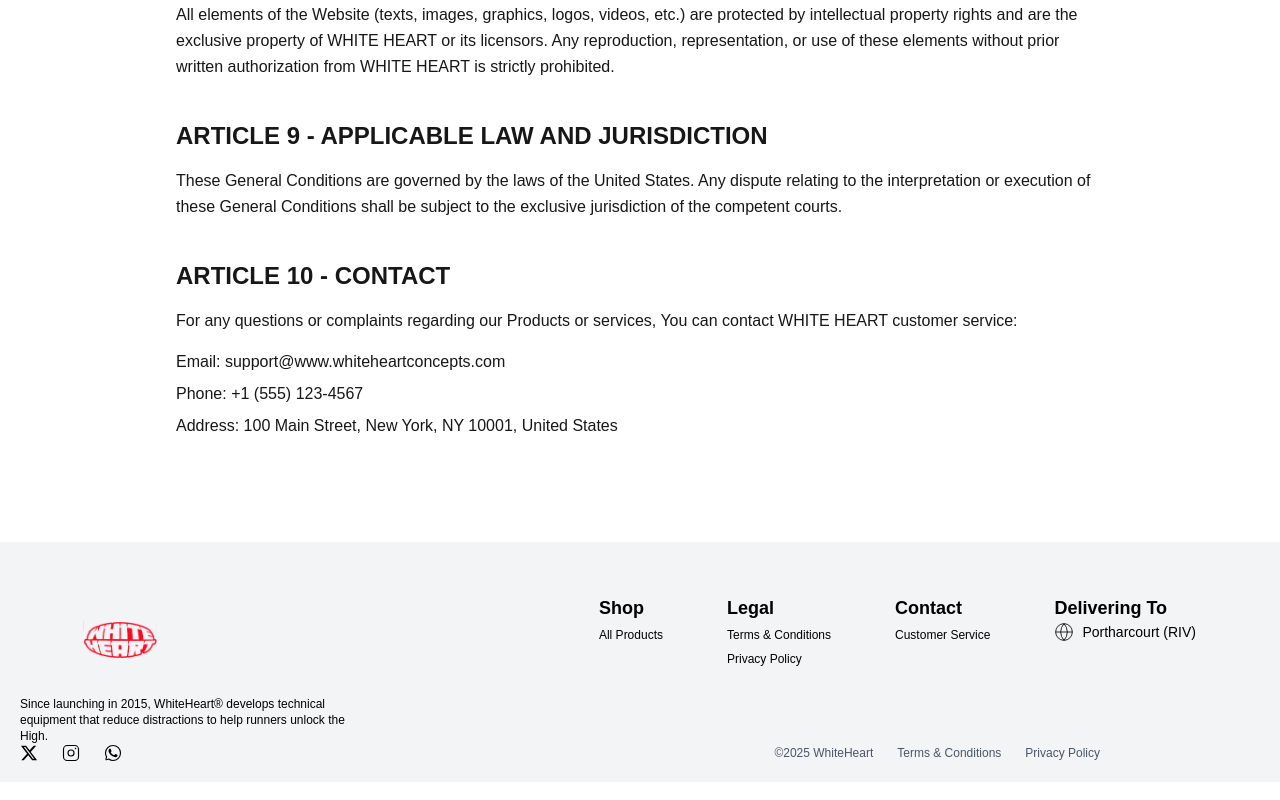
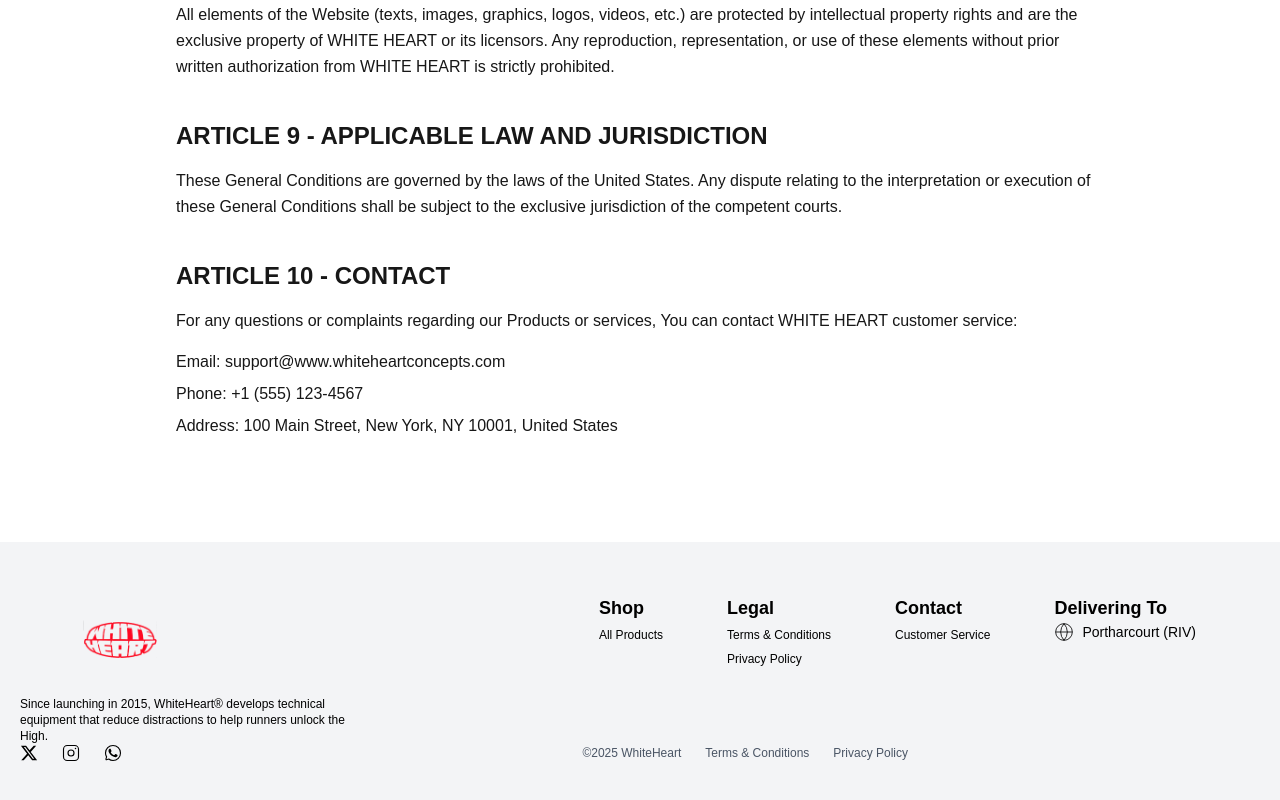
Before and after one commit to chukwumela909/whiteheart, a Next.js app: page /terms in a window 1280 px wide. Shown: the part 3599-4399 px from the top of the page. Built offline with nearby package versions, Linux system fonts and the light colour scheme; no server answers.

Commit message:
Fix desktop Jivo overlap: broaden hide selectors and protect footer legal links

```diff
--- a/app/components/Footer.tsx
+++ b/app/components/Footer.tsx
@@ -67,7 +67,7 @@
 
                 {/* Bottom Footer */}
                 <div className=" border-gray-300 ">
-                    <div className="flex flex-col md:flex-row justify-between items-center md:pr-40">
+                    <div className="flex flex-col md:flex-row justify-between items-center md:pr-40 footer-legal-safe-zone">
                         <div className="flex space-x-6 mb-4 md:mb-0">
                             <Link href="https://x.com/thebrandwh?s=21" target="_blank" rel="noopener noreferrer" aria-label="X (Twitter)" className="hover:opacity-70 transition-opacity">
                                 <svg width="18" height="18" viewBox="0 0 24 24" fill="none" xmlns="http://www.w3.org/2000/svg">
--- a/app/globals.css
+++ b/app/globals.css
@@ -37,3 +37,29 @@
     transform: scale(1);
   }
 }
+
+/* Prevent the Jivo chat widget from covering footer/legal links on larger screens */
+@media (min-width: 768px) {
+  /* Hide Jivo containers/iframes with broader matching for runtime-generated classnames */
+  iframe[src*="jivosite"],
+  iframe[src*="jivo"],
+  iframe[title*="Jivo"],
+  div[id^="jivo"],
+  div[id*="jivo"],
+  div[class*="jivo"],
+  .jivo-iframe,
+  .jivo-widget,
+  .jivo-launcher,
+  #jvlabelWrap,
+  #jivo-container {
+    display: none !important;
+    visibility: hidden !important;
+    pointer-events: none !important;
+  }
+
+  /* Fallback spacing for legal links in case vendor markup changes */
+  .footer-legal-safe-zone {
+    padding-right: 22rem;
+    padding-bottom: 5rem;
+  }
+}
```
